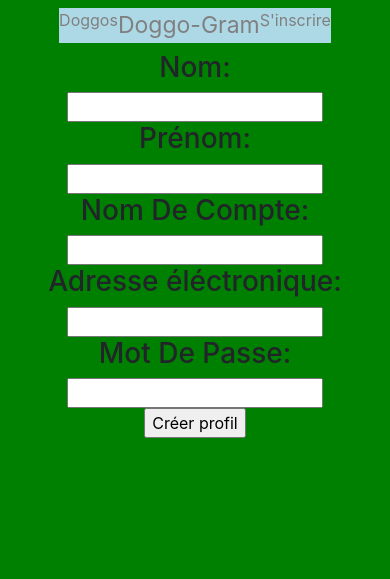
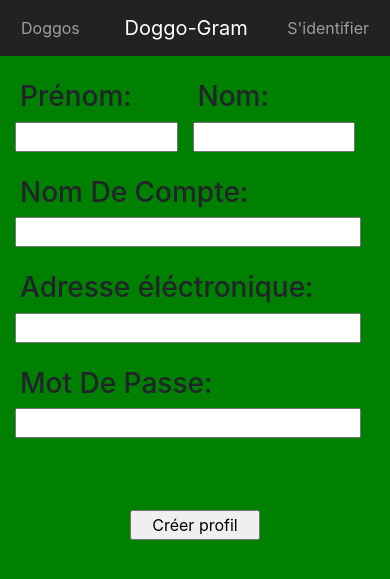
Before and after one commit to IvanCallau/Doggo-Gram, a PHP site: page /inscriptionUser.html in a window 390 px wide. Shown: the top 579 px of the page. Run offline with PHP 8.4, Linux system fonts and the light colour scheme; some libraries are stand-ins or nearby versions.

Commit message:
Finalisation de la version mobile de inscriptionUser.html.

```diff
--- a/inscriptionUser.css
+++ b/inscriptionUser.css
@@ -1,35 +1,69 @@
 /* CSS de la page inscriptionUser.html */
 
-body {
-	text-align:center;
-}
 
 
-@media only screen and (max-width: 600px) {
-
-  body {
-  	width:100%;
-  	margin:0%;
-  	padding:0%;
-    background-color:green;
+#gram {
+	color:#FFF;
+	padding-left:10px;
+	font-size:5px;
 }
 
 a {
-  	color:grey;
+	color:#9D9D9D;
 	text-decoration:none;
-  }
-
-  .brand {
-  	font-size:23px;
-  	color:grey;
 }
 
 a:hover {
 	text-decoration:none;
-  	color:darkgrey;
+	color:#FFF;
 }
 
 .haut {
-  	background-color: lightblue;
+	background-color:#222;
+	max-width:820px;
+}
+
+@media only screen and (min-width:577px) {
+	body {
+		text-align:center;
+	    background-color:yellow;
+	}
+	.tete {
+		background-color:#222999;
+		width:100%;
+		align-items:center;
+	}
+	.haut {
+		margin:auto;
+	}
+	.page {
+		max-width:820px;
+		margin-left:auto;
+		margin-right:auto;
+		background-color:pink;
 	}
 }
+
+@media only screen and (max-width:576px) {
+	body {
+		background-color:green;
+	}
+  	.m-header {
+  		margin-top:0px;
+  		padding-left:5px;
+  		padding-right:5px;
+  	}
+	.p-nom {
+		padding-right:0px;
+		margin-left:5px;
+	}
+	.nom {
+		margin-left:15px;
+	}
+	.barre {
+		margin-left:15px;
+	}
+	.barre2 {
+		width:96%;
+	}
+}
--- a/inscriptionUser.html
+++ b/inscriptionUser.html
@@ -9,7 +9,6 @@
 
 		<title>Doggo-Gram - Inscription User</title>
 
-<!-- Bootstrap CSS CDN -->
 		<link rel="stylesheet" href="https://stackpath.bootstrapcdn.com/bootstrap/4.2.1/css/bootstrap.min.css" integrity="sha384-GJzZqFGwb1QTTN6wy59ffF1BuGJpLSa9DkKMp0DgiMDm4iYMj70gZWKYbI706tWS" crossorigin="anonymous">
 		<link rel="stylesheet" type="text/css" href="inscriptionUser.css" />
 
@@ -17,82 +16,101 @@
 	</head>
 
 	<body>
-	<nav class="navbar navbar-expand justify-content-center">
-		<div class="haut nav navbar-nav">
-			<div class="nav-item">
-				<a class="" href="#">
+		<div class="tete">
+			<nav class="navbar haut">
+				<div class="m-header container">
+						<div class="doggos">
+							<a href="#">
 								Doggos
 							</a>
 						</div>
 
-			<div class="nav-item">
-				<a class="brand" href="#">
-					Doggo-Gram
+						<div id="gram">
+							<a class="navbar-brand">
+								&nbsp&nbspDoggo-Gram
 							</a>
 						</div>
 
-			<div class="nav-item">
-				<a class="" href="#">
-					S'inscrire
+						<div>
+							<a href="#">
+								S'identifier
 							</a>
 						</div>
 				</div>
 			</nav>
+		</div>
 
-	<div id="formulaire">
+		</br>
+
+		<div class="page">
+			<div id="formulaire" class="container">
 				<form method="POST" action="">
-			<div>
+					<div class="row">
+						<div class="p-nom col-5">
+							<h3>
+								Prénom:
+							</h3>
+						</div>
+
+						<div class="nom col-offset-2 col-5">
 							<h3>
 								Nom:
 							</h3>
-
-				<input id="lastName" type="text" name="lastname" required>
+						</div>
 					</div>
 
-			<div>
-				<h3>
-					Prénom:
-				</h3>
+					<div class="row">
+						<input id="firstName" class="col-5 barre" type="text" name="firstname" required>
 
-				<input id="firstName" type="text" name="firstname" required>
+						<input id="lastName" class="col-5 barre" type="text" name="lastname" required>
 					</div>
 
+					</br>
+
 					<div>
-				<h3>
+						<h3 class="p-nom">
 							Nom De Compte:
 						</h3>
 
-				<input id="accountName" type="text" name="accountName" required>
+						<input id="accountName" class="barre2" type="text" name="accountName" required>
 					</div>
 
+					</br>
+
 					<div>
-				<h3>
+						<h3 class="p-nom">
 							Adresse éléctronique:
 						</h3>
 
-				<input id="email" type="text" name="email" required>
+						<input id="email" class="barre2" type="text" name="email" required>
 					</div>
 
+					</br>
+
 					<div>
-				<h3>
+						<h3 class="p-nom">
 							Mot De Passe:
 						</h3>
 
-				<input id="password" type="text" name="password" required>
+						<input id="password" class="barre2" type="text" name="password" required>
 					</div>
 
-			<div>
-          		<input id="create-account" type="SUBMIT" name="createprofile" value="Créer profil">
+					</br>
+
+					</br>
+
+					</br>
+
+					<div class="row">
+						<div class="col-4"></div>
+						<input id="create-account" class="col-4" type="SUBMIT" name="createprofile" value="Créer profil">
+						<div class="col-4"></div>
 					</div>
 				</form>
 			</div>
-
-<!-- jQuery CDN -->
-
-<script src="https://code.jquery.com/jquery-3.3.1.slim.min.js" integrity="sha384-q8i/X+965DzO0rT7abK41JStQIAqVgRVzpbzo5smXKp4YfRvH+8abtTE1Pi6jizo" crossorigin="anonymous"></script>
-<script src="https://cdnjs.cloudflare.com/ajax/libs/popper.js/1.14.6/umd/popper.min.js" integrity="sha384-wHAiFfRlMFy6i5SRaxvfOCifBUQy1xHdJ/yoi7FRNXMRBu5WHdZYu1hA6ZOblgut" crossorigin="anonymous"></script>
-<script src="https://stackpath.bootstrapcdn.com/bootstrap/4.2.1/js/bootstrap.min.js" integrity="sha384-B0UglyR+jN6CkvvICOB2joaf5I4l3gm9GU6Hc1og6Ls7i6U/mkkaduKaBhlAXv9k" crossorigin="anonymous"></script>
-
+		</div>
+		<script src="https://code.jquery.com/jquery-3.3.1.slim.min.js" integrity="sha384-q8i/X+965DzO0rT7abK41JStQIAqVgRVzpbzo5smXKp4YfRvH+8abtTE1Pi6jizo" crossorigin="anonymous" />
+		<script src="https://cdnjs.cloudflare.com/ajax/libs/popper.js/1.14.6/umd/popper.min.js" integrity="sha384-wHAiFfRlMFy6i5SRaxvfOCifBUQy1xHdJ/yoi7FRNXMRBu5WHdZYu1hA6ZOblgut" crossorigin="anonymous" />
+		<script src="https://stackpath.bootstrapcdn.com/bootstrap/4.2.1/js/bootstrap.min.js" integrity="sha384-B0UglyR+jN6CkvvICOB2joaf5I4l3gm9GU6Hc1og6Ls7i6U/mkkaduKaBhlAXv9k" crossorigin="anonymous" />
 	</body>
-
 </html>
```
Lines whose indentation alone changed are shown as unchanged.
